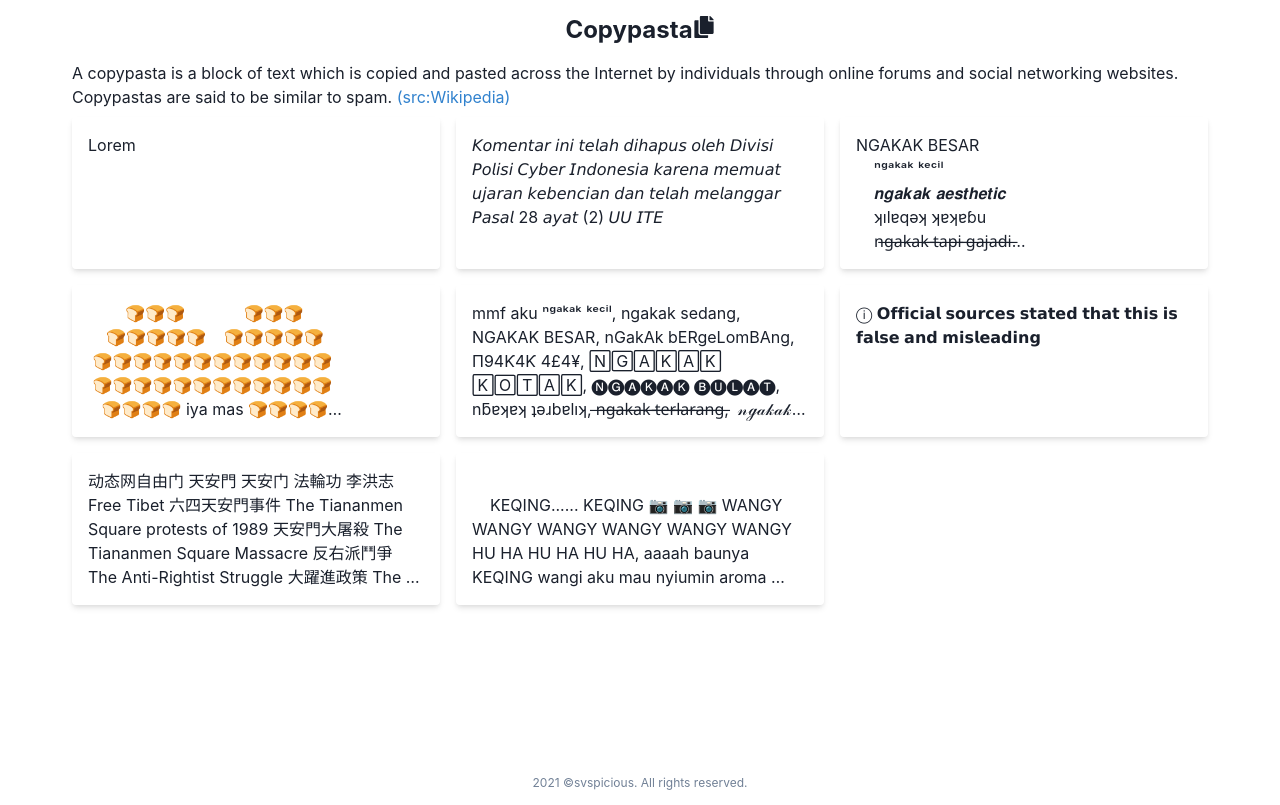
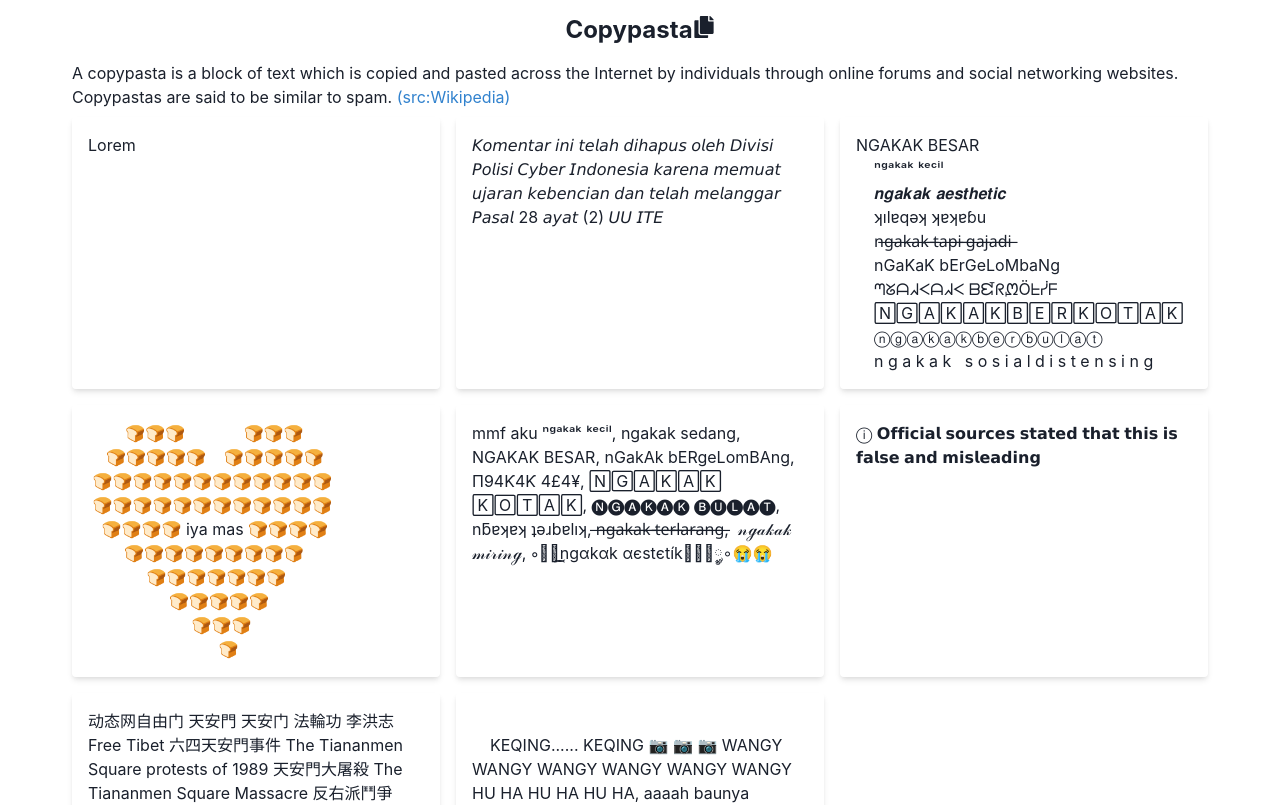
Before and after one commit to kelilipan/copypasta, a Next.js app: page / in a window 1280 px wide. Shown: the top 805 px of the page. Built offline with nearby package versions, Linux system fonts and the light colour scheme; a web font is replaced by a local one.

Commit message:
reserve text truncate

```diff
--- a/components/Card.tsx
+++ b/components/Card.tsx
@@ -19,7 +19,7 @@ const Card: React.FC<CardProps> = ({ text, ...props }) => {
         {...props}
         onClick={onCopy}
       >
-        <Text noOfLines={5}>{text}</Text>
+        <Text noOfLines={null}>{text}</Text>
       </Box>
     </Tooltip>
   )
```
